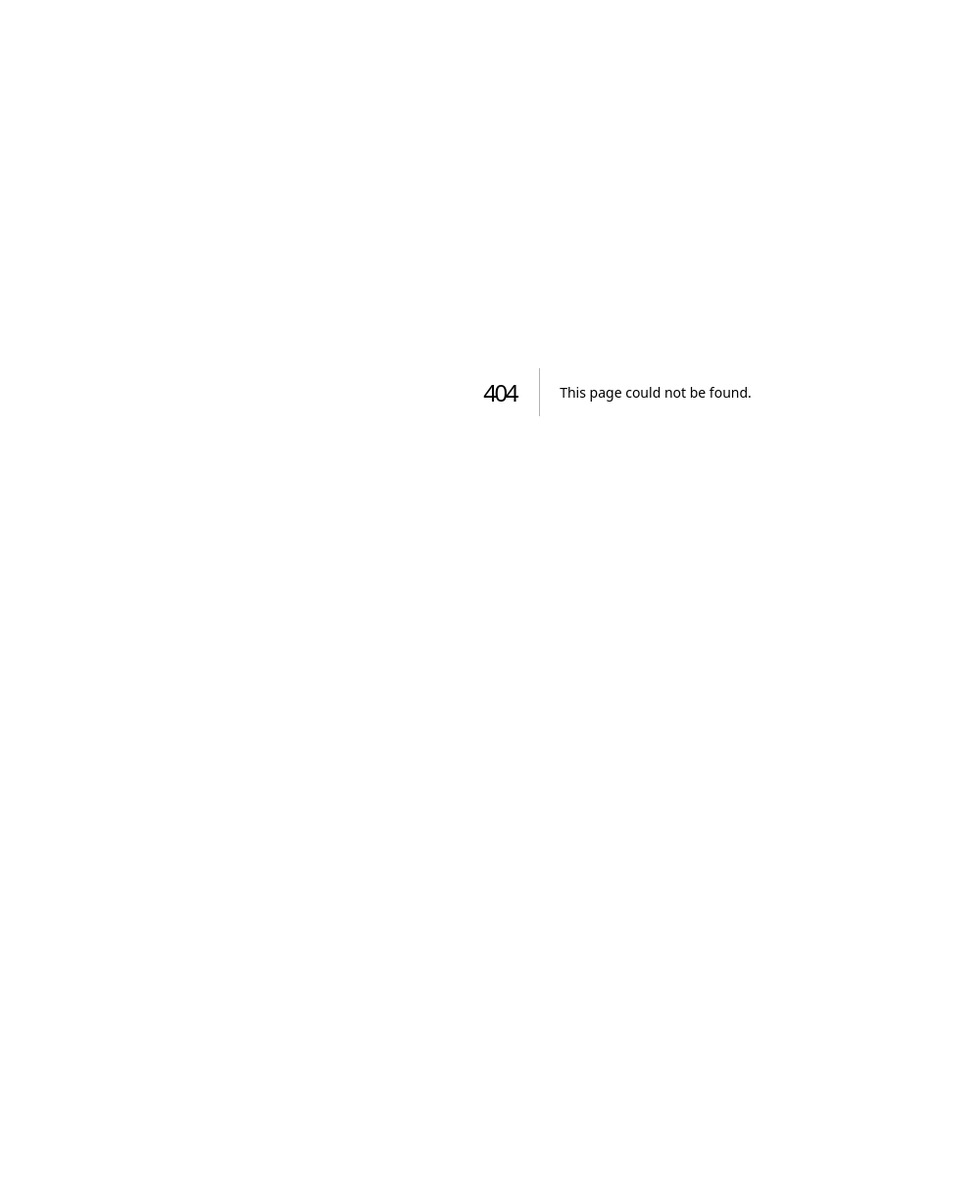
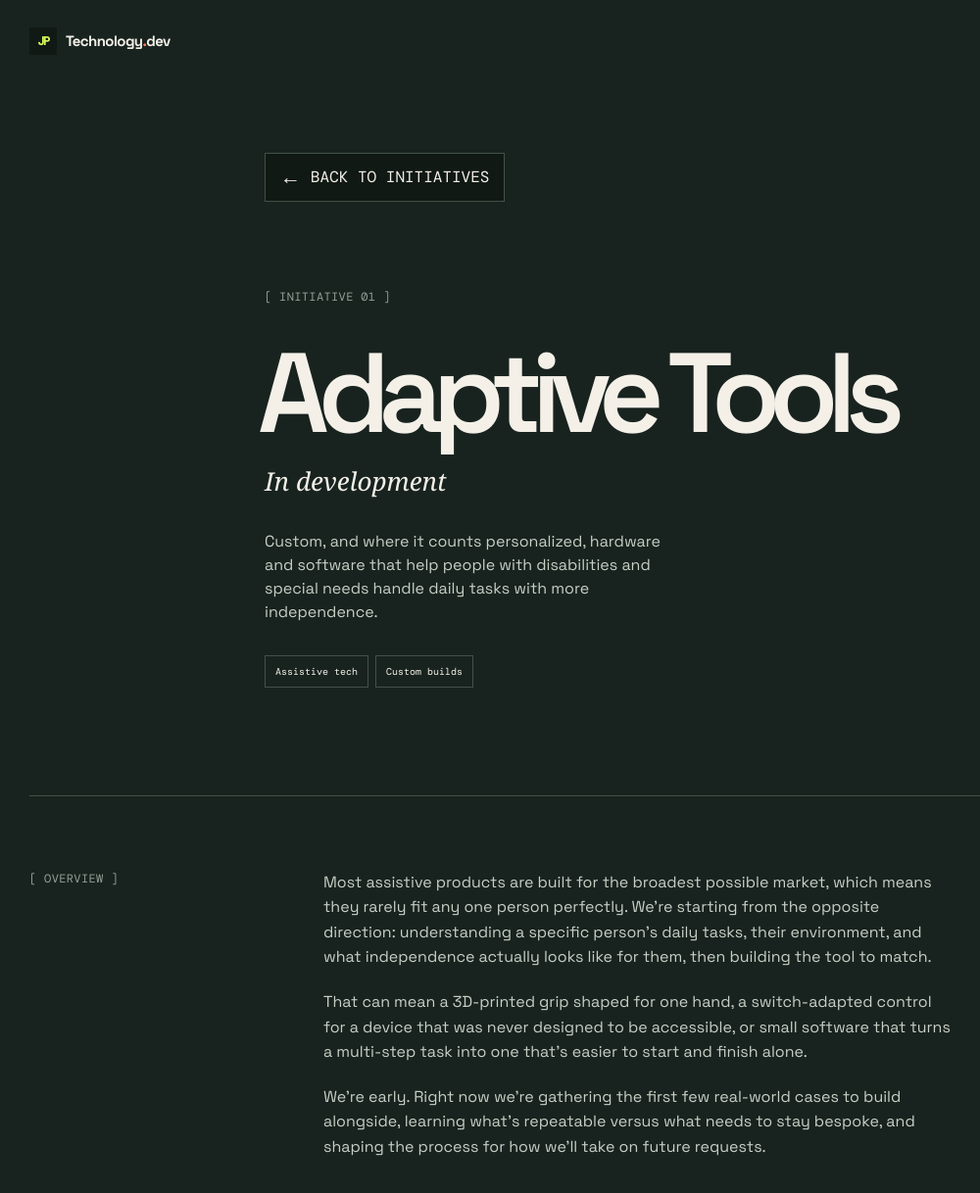
Before and after one commit to jpatrick5402/jptechnology.dev, a Next.js app: page /initiatives/adaptive-tools in a window 1280 px wide. Before the commit this address had no page. Shown: the top 1218 px of the page at 98% size, without its empty margins (10-1010 px from the left). Before the commit the page ends 800 px from the top, so only its background shows below. Built offline with nearby package versions, Linux system fonts and the light colour scheme.

Commit message:
Adding adaptive tools initiative

```diff
--- a/app/globals.css
+++ b/app/globals.css
@@ -48,6 +48,31 @@ a {
 	width: min(1200px, calc(100% - 72px));
 	margin-inline: auto;
 }
+[id] {
+	scroll-margin-top: 24px;
+}
+.section-wrap {
+	position: relative;
+}
+.section-wrap.is-highlighted::before {
+	animation: section-highlight-flash 1600ms ease-out;
+	border-radius: 12px;
+	content: "";
+	inset: -24px;
+	pointer-events: none;
+	position: absolute;
+	z-index: -1;
+}
+@keyframes section-highlight-flash {
+	0% {
+		background-color: color-mix(in srgb, var(--acid) 18%, transparent);
+		box-shadow: inset 0 0 0 1px color-mix(in srgb, var(--acid) 60%, transparent);
+	}
+	100% {
+		background-color: transparent;
+		box-shadow: inset 0 0 0 1px transparent;
+	}
+}
 .site-nav {
 	align-items: center;
 	display: flex;
@@ -1783,11 +1808,24 @@ h2 em {
 	color: #8fa194;
 	font-size: 9px;
 }
+.product-hero--single {
+	display: block;
+	max-width: 720px;
+}
 .product-details {
 	border-top: 1px solid var(--line);
 	display: grid;
 	grid-template-columns: 25% 75%;
 	padding: 75px 0 130px;
+}
+.product-body {
+	color: var(--muted-strong);
+	font-size: 16px;
+	line-height: 1.6;
+	max-width: 640px;
+}
+.product-body p + p {
+	margin-top: 20px;
 }
 .product-stats {
 	display: grid;
--- /dev/null
+++ b/app/initiatives/[slug]/page.tsx
@@ -0,0 +1,86 @@
+import type { Metadata } from "next";
+import Link from "next/link";
+import { notFound } from "next/navigation";
+import { getInitiative, initiatives } from "../data";
+
+export function generateStaticParams() {
+	return initiatives.map((initiative) => ({ slug: initiative.slug }));
+}
+
+export async function generateMetadata({
+	params,
+}: {
+	params: Promise<{ slug: string }>;
+}): Promise<Metadata> {
+	const { slug } = await params;
+	const initiative = getInitiative(slug);
+	if (!initiative) return {};
+	return {
+		title: `${initiative.title} | JP Technology`,
+		description: initiative.summary,
+	};
+}
+
+export default async function InitiativePage({
+	params,
+}: {
+	params: Promise<{ slug: string }>;
+}) {
+	const { slug } = await params;
+	const initiative = getInitiative(slug);
+	if (!initiative) notFound();
+
+	return (
+		<main className="product-page">
+			<nav className="site-nav" aria-label="Main navigation">
+				<Link className="wordmark" href="/">
+					<span className="wordmark-mark">JP</span>
+					<span>
+						Technology<span className="wordmark-dot">.</span>dev
+					</span>
+				</Link>
+			</nav>
+			<section className="product-hero product-hero--single section-wrap">
+				<div className="product-hero-copy">
+					<Link className="back-link" href="/#products">
+						<span className="back-link-arrow" aria-hidden="true">
+							←
+						</span>
+						Back to initiatives
+					</Link>
+					<div className="section-label">
+						[ Initiative {initiative.number} ]
+					</div>
+					<h1>{initiative.title}</h1>
+					<p className="product-kicker">{initiative.status}</p>
+					<p className="product-long-description">{initiative.summary}</p>
+					<div className="product-page-tags">
+						{initiative.tags.map((tag) => (
+							<span key={tag}>{tag}</span>
+						))}
+					</div>
+				</div>
+			</section>
+			<section className="product-details section-wrap">
+				<div className="section-label">[ Overview ]</div>
+				<div className="product-body">
+					{initiative.body.map((paragraph) => (
+						<p key={paragraph}>{paragraph}</p>
+					))}
+				</div>
+			</section>
+			<section className="product-cta">
+				<div>
+					<div className="section-label">[ Get involved ]</div>
+					<h2>Want to shape this?</h2>
+				</div>
+				<div>
+					<p>Tell us about the daily task you need help with.</p>
+					<Link className="submit-button" href="/#idea">
+						Share your idea <span aria-hidden="true">↗</span>
+					</Link>
+				</div>
+			</section>
+		</main>
+	);
+}
--- /dev/null
+++ b/app/initiatives/data.ts
@@ -0,0 +1,32 @@
+export type InitiativeStatus = "Idea" | "Exploring" | "In development";
+
+export interface Initiative {
+	slug: string;
+	number: string;
+	title: string;
+	summary: string;
+	tags: string[];
+	status: InitiativeStatus;
+	body: string[];
+}
+
+export const initiatives: Initiative[] = [
+	{
+		slug: "adaptive-tools",
+		number: "01",
+		title: "Adaptive Tools",
+		summary:
+			"Custom, and where it counts personalized, hardware and software that help people with disabilities and special needs handle daily tasks with more independence.",
+		tags: ["Assistive tech", "Custom builds"],
+		status: "In development",
+		body: [
+			"Most assistive products are built for the broadest possible market, which means they rarely fit any one person perfectly. We're starting from the opposite direction: understanding a specific person's daily tasks, their environment, and what independence actually looks like for them, then building the tool to match.",
+			"That can mean a 3D-printed grip shaped for one hand, a switch-adapted control for a device that was never designed to be accessible, or small software that turns a multi-step task into one that's easier to start and finish alone.",
+			"We're early. Right now we're gathering the first few real-world cases to build alongside, learning what's repeatable versus what needs to stay bespoke, and shaping the process for how we'll take on future requests.",
+		],
+	},
+];
+
+export function getInitiative(slug: string) {
+	return initiatives.find((initiative) => initiative.slug === slug);
+}
--- a/app/page.tsx
+++ b/app/page.tsx
@@ -1,8 +1,12 @@
 "use client";
 
-import { FormEvent, useState } from "react";
+import { FormEvent, MouseEvent, useEffect, useState } from "react";
+import Link from "next/link";
 import { ProductsConceptVisual } from "./components/ProductsConceptVisual";
 import { ThemeToggle } from "./components/ThemeToggle";
+import { initiatives } from "./initiatives/data";
+
+const SECTION_IDS = ["top", "about", "products", "idea", "updates"];
 
 export default function Home() {
 	const [submitted, setSubmitted] = useState(false);
@@ -13,6 +17,37 @@ export default function Home() {
 	const [isNewsletterSubmitting, setIsNewsletterSubmitting] = useState(false);
 	const [newsletterError, setNewsletterError] = useState("");
 	const [isMenuOpen, setIsMenuOpen] = useState(false);
+	const [highlightedId, setHighlightedId] = useState("");
+
+	function goToSection(id: string) {
+		const target = document.getElementById(id);
+		if (!target) return;
+		target.scrollIntoView({ behavior: "smooth", block: "start" });
+		window.history.replaceState(null, "", `#${id}`);
+		// retrigger the CSS animation even if the same section is clicked twice
+		setHighlightedId("");
+		requestAnimationFrame(() => setHighlightedId(id));
+	}
+
+	function handleNavClick(event: MouseEvent<HTMLAnchorElement>, id: string) {
+		event.preventDefault();
+		setIsMenuOpen(false);
+		goToSection(id);
+	}
+
+	// jump to and highlight a section when the page loads with a hash in the URL
+	useEffect(() => {
+		const hash = window.location.hash.replace("#", "");
+		if (hash && SECTION_IDS.includes(hash)) {
+			goToSection(hash);
+		}
+	}, []);
+
+	useEffect(() => {
+		if (!highlightedId) return;
+		const timeout = setTimeout(() => setHighlightedId(""), 1600);
+		return () => clearTimeout(timeout);
+	}, [highlightedId]);
 
 	async function handleSubmit(event: FormEvent<HTMLFormElement>) {
 		event.preventDefault();
@@ -74,7 +109,12 @@ export default function Home() {
 	return (
 		<main>
 			<nav className="site-nav" aria-label="Main navigation">
-				<a className="wordmark" href="#top" aria-label="JP Technology home">
+				<a
+					className="wordmark"
+					href="#top"
+					aria-label="JP Technology home"
+					onClick={(event) => handleNavClick(event, "top")}
+				>
 					<span className="wordmark-mark">JP</span>
 					<span>
 						Technology<span className="wordmark-dot">.</span>dev
@@ -96,16 +136,35 @@ export default function Home() {
 					className={`nav-links${isMenuOpen ? " is-open" : ""}`}
 					id="site-navigation-links"
 				>
-					<a href="#about">About</a>
-					<a href="#products">Products</a>
-					<a href="#updates">Subscribe</a>
+					<a href="#about" onClick={(event) => handleNavClick(event, "about")}>
+						About
+					</a>
+					<a
+						href="#products"
+						onClick={(event) => handleNavClick(event, "products")}
+					>
+						Initiatives
+					</a>
+					<a
+						href="#updates"
+						onClick={(event) => handleNavClick(event, "updates")}
+					>
+						Subscribe
+					</a>
 					<ThemeToggle />
-					<a className="nav-cta" href="#idea">
+					<a
+						className="nav-cta"
+						href="#idea"
+						onClick={(event) => handleNavClick(event, "idea")}
+					>
 						Share an idea <span aria-hidden="true">↗</span>
 					</a>
 				</div>
 			</nav>
-			<section className="hero section-wrap" id="top">
+			<section
+				className={`hero section-wrap${highlightedId === "top" ? " is-highlighted" : ""}`}
+				id="top"
+			>
 				<div className="hero-copy">
 					<p className="eyebrow">
 						<span className="live-dot" /> For people doing work that does not
@@ -136,7 +195,11 @@ export default function Home() {
 						closest to the problem, turning complicated work into something
 						clearer, calmer, and more useful.
 					</p>
-					<a className="text-link" href="#products">
+					<a
+						className="text-link"
+						href="#products"
+						onClick={(event) => handleNavClick(event, "products")}
+					>
 						Explore our work <span aria-hidden="true">↓</span>
 					</a>
 				</div>
@@ -153,7 +216,10 @@ export default function Home() {
 				<span className="ticker-mark" aria-hidden="true" />
 				<div>Leave a clear interface</div>
 			</section>
-			<section className="about section-wrap" id="about">
+			<section
+				className={`about section-wrap${highlightedId === "about" ? " is-highlighted" : ""}`}
+				id="about"
+			>
 				<div className="section-label">[ 01 / About ]</div>
 				<div className="about-content">
 					<h2>
@@ -169,35 +235,65 @@ export default function Home() {
 							That means listening closely, respecting real constraints, and
 							making complicated work feel more legible and less lonely.
 						</p>
-						<a className="text-link" href="#idea">
+						<a
+							className="text-link"
+							href="#idea"
+							onClick={(event) => handleNavClick(event, "idea")}
+						>
 							Start a conversation <span aria-hidden="true">↗</span>
 						</a>
 					</div>
 				</div>
 			</section>
-			<section className="products section-wrap" id="products">
+			<section
+				className={`products section-wrap${highlightedId === "products" ? " is-highlighted" : ""}`}
+				id="products"
+			>
 				<div className="section-heading">
 					<div className="section-heading-copy">
-						<div className="section-label">[ 02 / Products ]</div>
+						<div className="section-label">[ 02 / Initiatives ]</div>
 						<p>
-							Tools for the work in front of you.
+							Products, ideas, and work underway.
 							<br />
 							Built around how people really work.
 						</p>
 					</div>
 				</div>
+				{initiatives.map((initiative) => (
+					<Link
+						className="product-row"
+						href={`/initiatives/${initiative.slug}`}
+						key={initiative.slug}
+					>
+						<span className="product-number">{initiative.number}</span>
+						<h3>{initiative.title}</h3>
+						<p>{initiative.summary}</p>
+						<span className="product-tags">
+							<span>{initiative.status}</span>
+							{initiative.tags.map((tag) => (
+								<span key={tag}>{tag}</span>
+							))}
+						</span>
+						<span className="product-arrow" aria-hidden="true">
+							↗
+						</span>
+					</Link>
+				))}
 				<div className="products-empty-state">
 					<span className="products-empty-mark" aria-hidden="true" />
 					<div>
 						<h3>Hard at work.</h3>
 						<p>
-							Nothing released yet. We are building the right things for the
-							work ahead.
+							More initiatives are on the way. We are building the right things
+							for the work ahead.
 						</p>
 					</div>
 				</div>
 			</section>
-			<section className="idea section-wrap" id="idea">
+			<section
+				className={`idea section-wrap${highlightedId === "idea" ? " is-highlighted" : ""}`}
+				id="idea"
+			>
 				<div className="idea-heading">
 					<div className="section-label">[ 03 / Open brief ]</div>
 					<h2>
@@ -258,7 +354,10 @@ export default function Home() {
 					)}
 				</div>
 			</section>
-			<section className="newsletter section-wrap" id="updates">
+			<section
+				className={`newsletter section-wrap${highlightedId === "updates" ? " is-highlighted" : ""}`}
+				id="updates"
+			>
 				<div>
 					<div className="section-label">[ 04 / Field notes ]</div>
 					<h2>New Tech News</h2>
@@ -314,7 +413,11 @@ export default function Home() {
 				</div>
 			</section>
 			<footer className="site-footer section-wrap">
-				<a className="wordmark" href="#top">
+				<a
+					className="wordmark"
+					href="#top"
+					onClick={(event) => handleNavClick(event, "top")}
+				>
 					<span className="wordmark-mark">JP</span>
 					<span>
 						Technology<span className="wordmark-dot">.</span>dev
```
